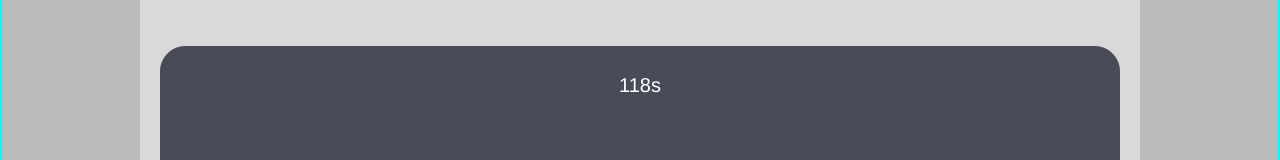
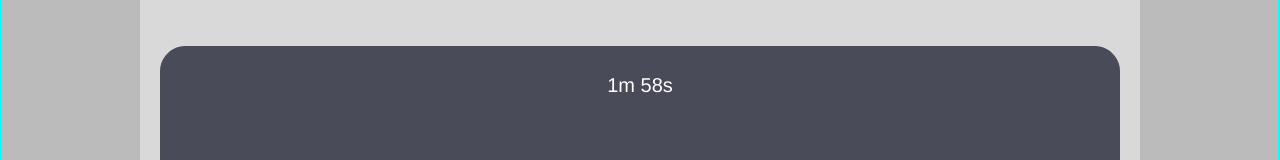
Before and after one commit to tnglf1337/ng-mathtrainer, an Angular app: page /uebung in a window 1280 px wide. Both pictures are taken after a click on the button "Start". Shown: the part 176-336 px from the top of the page. Built offline with nearby package versions, Linux system fonts and the light colour scheme.

Commit message:
add pipeline transform to html

```diff
--- a/src/app/train-component/train-component.html
+++ b/src/app/train-component/train-component.html
@@ -38,7 +38,7 @@
 <section id="uebung-container" *ngIf="istUebungGestartet">
   <div id="uebung-ansicht-container">
     <div id="zeit-container">
-      <p>{{uebungService.aktuelleSekunden}}s</p>
+      <p>{{uebungService.aktuelleSekunden | sekundenToHms}}</p>
     </div>
     <div id="aufgabe-container">
       <p>{{uebungService.aktuellerTerm}}</p>
--- a/src/app/train-component/train-component.ts
+++ b/src/app/train-component/train-component.ts
@@ -6,10 +6,11 @@ import {ModusTyp} from './domain/modus';
 import {Schwierigkeit} from './domain/schwierigkeit';
 import {UebungService} from './uebung.service';
 import {NgForOf, NgIf} from '@angular/common';
+import { SekundenToHmsPipe } from '../sekunden-anzeige.pipe'
 
 @Component({
   selector: 'app-train-component',
-  imports: [ReactiveFormsModule, NgIf, NgForOf],
+  imports: [ReactiveFormsModule, NgIf, NgForOf, SekundenToHmsPipe],
   standalone: true,
   templateUrl: './train-component.html',
   styleUrls: ['./train-component.css', '../debug.css']
```
